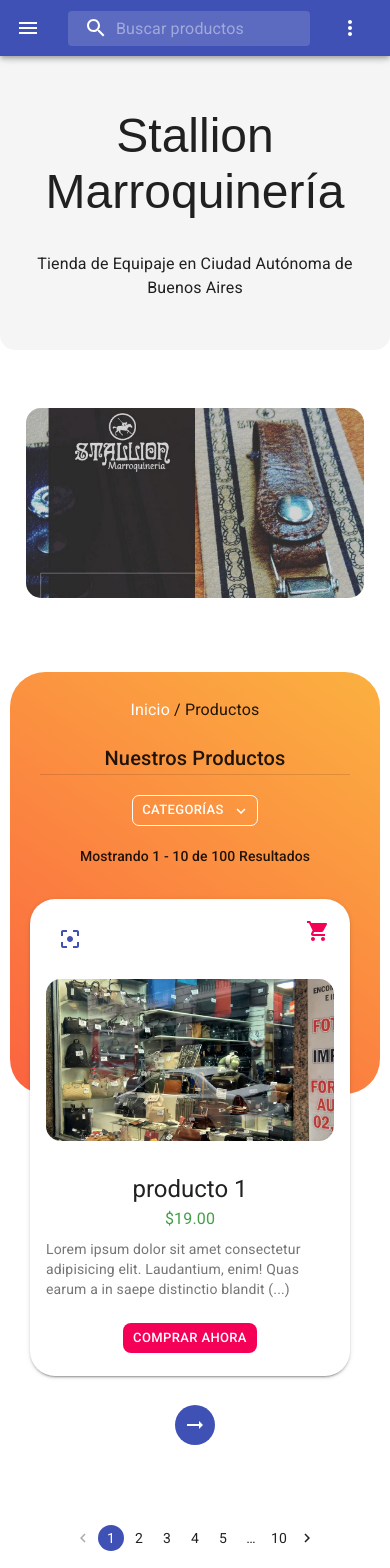
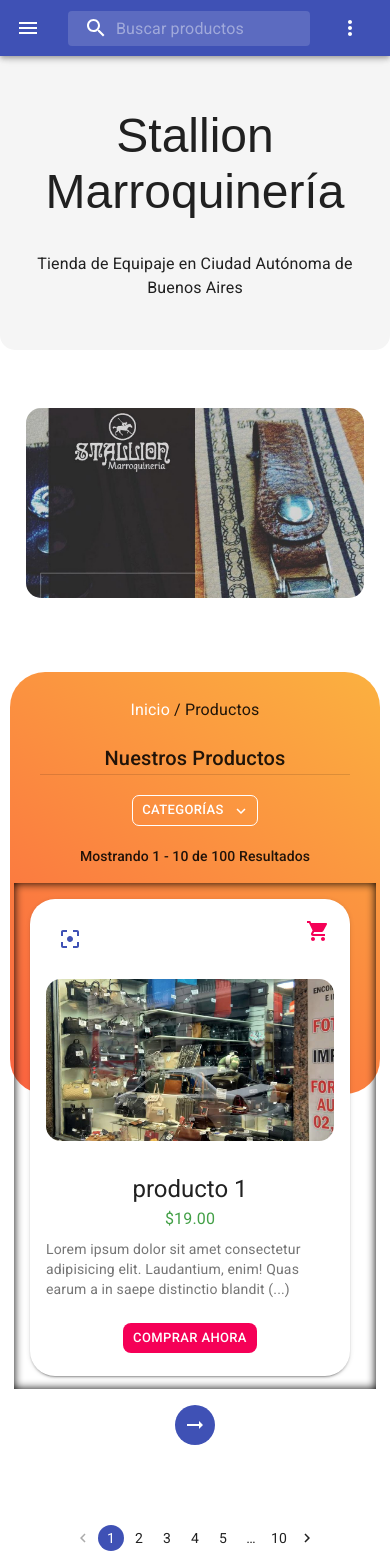
Before and after one commit to TheMrCorvy/Marroquineria-Stallion, a Next.js app: page / in a window 390 px wide. Shown: the top 1568 px of the page. Built offline with nearby package versions, Linux system fonts and the light colour scheme.

Commit message:
added inner shadow & zIndex

```diff
--- a/src/components/ListProductsSection.tsx
+++ b/src/components/ListProductsSection.tsx
@@ -81,6 +81,7 @@ const useStyles = makeStyles((theme: Theme) =>
 				flexWrap: "unset",
 				justifyContent: "space-between",
 				paddingRight: 0,
+				boxShadow: "inset 0 0 10px #000000",
 			},
 		},
 		pagination: {
@@ -89,6 +90,11 @@ const useStyles = makeStyles((theme: Theme) =>
 		},
 		scrollBtn: {
 			boxShadow: "none",
+		},
+		lowZIndex: {
+			[theme.breakpoints.down("sm")]: {
+				zIndex: -1,
+			},
 		},
 	})
 )
@@ -187,7 +193,15 @@ const ListProductsSection: FC = () => {
 									id="products-list"
 								>
 									{products.map((product, index) => (
-										<Grid item xs={12} sm={6} md={4} lg={3} key={index}>
+										<Grid
+											item
+											xs={12}
+											sm={6}
+											md={4}
+											lg={3}
+											key={index}
+											className={classes.lowZIndex}
+										>
 											<ProductCard product={product} loading={loading} />
 										</Grid>
 									))}
```
